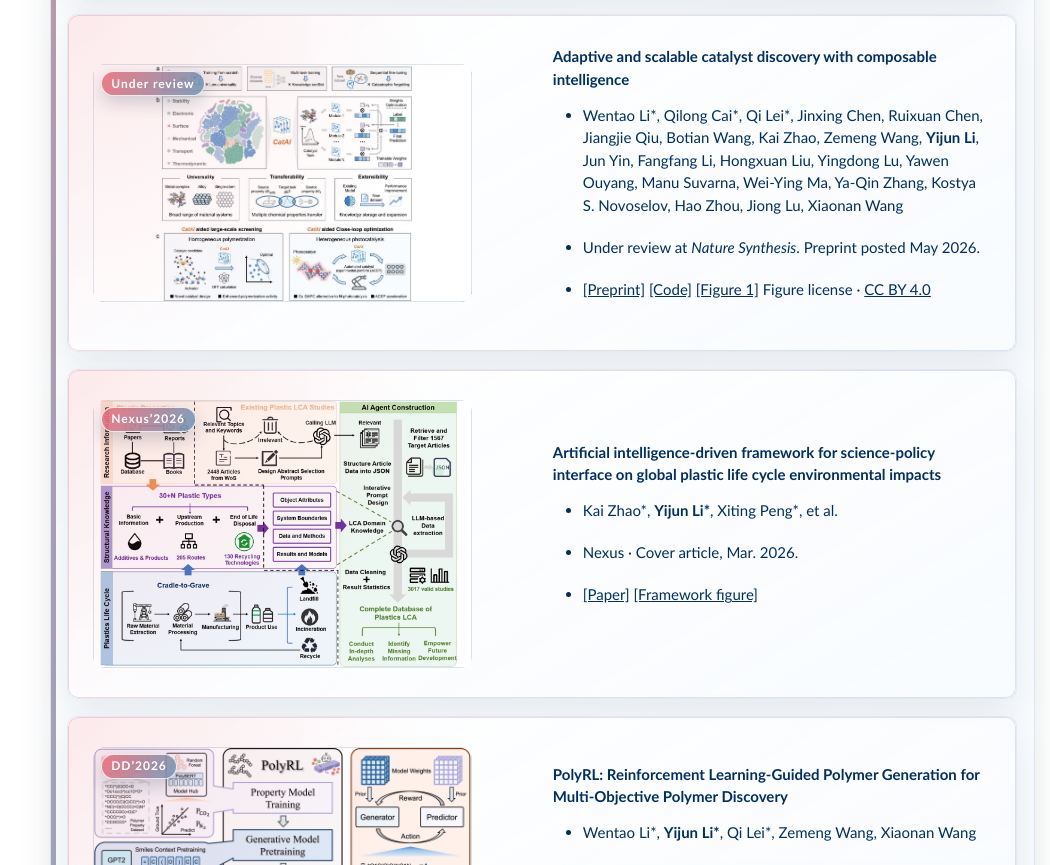
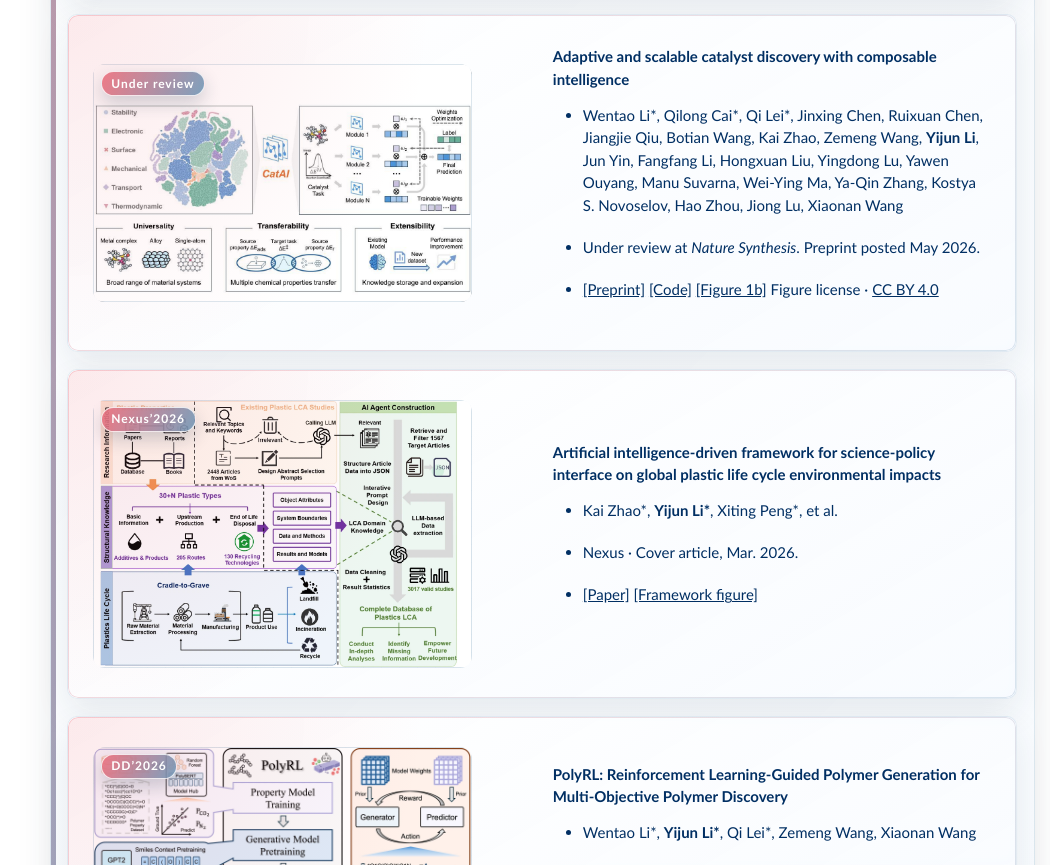
Before and after one commit to Knitua/knitua.github.io, a plain HTML site: page index.html in a window 1280 px wide. Shown: the part 3967-4832 px from the top of the page, without its empty margins (230-1280 px from the left). Drawn offline with Linux system fonts and the light colour scheme.

Commit message:
Show the unlabeled Figure 1b crop for CatAI

```diff
--- a/index.html
+++ b/index.html
@@ -6,7 +6,7 @@
   <meta name="description" content="Yijun Li, Ph.D. student at Tsinghua University. Research on AI for biomolecular and materials design.">
   <title>Yijun Li · Homepage</title>
   <link rel="stylesheet" href="assets/theme/main.css">
-  <link rel="stylesheet" href="style.css?v=6">
+  <link rel="stylesheet" href="style.css?v=7">
   <script src="homepage.js" defer></script>
 </head>
 <body>
@@ -185,13 +185,13 @@
   </div>
 </div>
 <div class="paper-box" id="catai">
-  <div class="paper-box-image"><div><div class="badge">Under review</div><a href="assets/catai.png"><img class="paper-original-figure" src="assets/catai.png" alt="CatAI Figure 1. Composable catalyst discovery across catalysis domains." width="100%" loading="lazy"></a></div></div>
+  <div class="paper-box-image"><div><div class="badge">Under review</div><a href="assets/catai-figure-1b.png"><img class="paper-original-figure" src="assets/catai-figure-1b.png" alt="CatAI modular architecture with task-specific module selection and weighted fusion." width="100%" loading="lazy"></a></div></div>
   <div class="paper-box-text">
     <p><strong>Adaptive and scalable catalyst discovery with composable intelligence</strong></p>
     <ul>
       <li>Wentao Li*, Qilong Cai*, Qi Lei*, Jinxing Chen, Ruixuan Chen, Jiangjie Qiu, Botian Wang, Kai Zhao, Zemeng Wang, <strong>Yijun Li</strong>, Jun Yin, Fangfang Li, Hongxuan Liu, Yingdong Lu, Yawen Ouyang, Manu Suvarna, Wei-Ying Ma, Ya-Qin Zhang, Kostya S. Novoselov, Hao Zhou, Jiong Lu, Xiaonan Wang</li>
       <li>Under review at <em>Nature Synthesis</em>. Preprint posted <time datetime="2026-05-04">May 2026</time>.</li>
-      <li><a href="https://doi.org/10.21203/rs.3.rs-9556645/v1">[Preprint]</a> <a href="https://github.com/littlepeachs/CatAI">[Code]</a> <a href="assets/catai.png">[Figure 1]</a> <small>Figure license · <a href="https://creativecommons.org/licenses/by/4.0/">CC BY 4.0</a></small></li>
+      <li><a href="https://doi.org/10.21203/rs.3.rs-9556645/v1">[Preprint]</a> <a href="https://github.com/littlepeachs/CatAI">[Code]</a> <a href="assets/catai-figure-1b.png">[Figure 1b]</a> <small>Figure license · <a href="https://creativecommons.org/licenses/by/4.0/">CC BY 4.0</a></small></li>
     </ul>
   </div>
 </div>
--- a/style.css
+++ b/style.css
@@ -268,3 +268,8 @@ html { scroll-padding-top: 5rem; }
   object-fit: contain;
   background: white;
 }
+
+#catai .paper-original-figure {
+  box-sizing: border-box;
+  padding-top: 2.1rem;
+}
```
Also changed, not shown: assets/catai-figure-1b.png (added).
